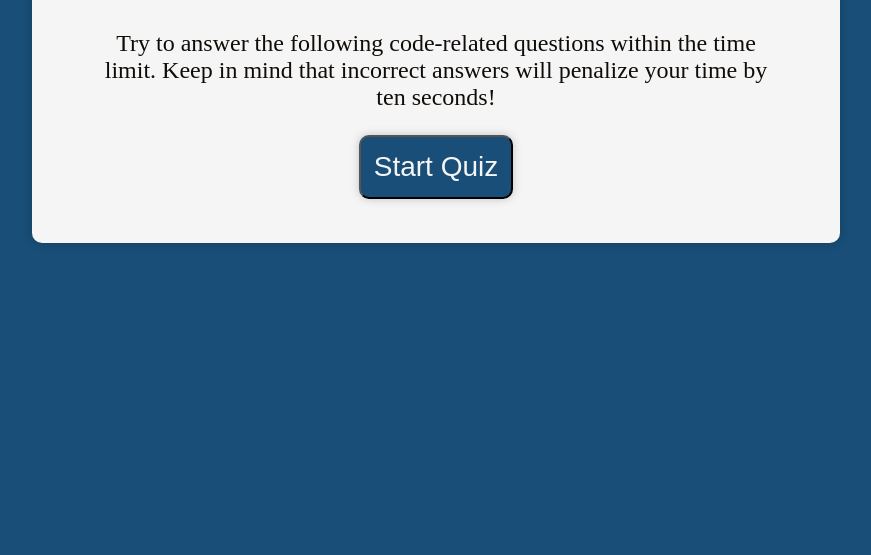
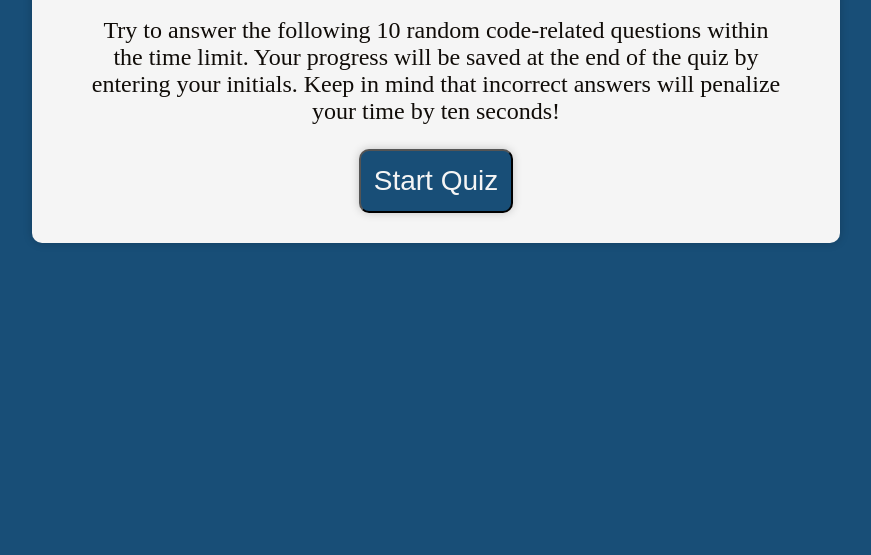
Before and after one commit to JMorante89/Coding-Quiz-Project, a plain HTML site: page index.html in a window 1280 px wide. Shown: the part 245-800 px from the top of the page, without its empty margins (204-1075 px from the left). Drawn offline with Linux system fonts and the light colour scheme.

```diff
--- a/assets/js/script.js
+++ b/assets/js/script.js
@@ -163,6 +163,7 @@ let questions = scrambleArray([
     'if (a ! null)',
     'if (a != null)')
 ]);
+
 
 // Define variables to store references to various DOM elements.
 const quizIntro = document.querySelector(".intro");
--- a/index.html
+++ b/index.html
@@ -14,7 +14,8 @@
     <!-- This will show the Starting Quiz intro with instructions on how to play -->
     <div class="intro">
         <h1>Coding Quiz</h1>
-        <p>Try to answer the following code-related questions within the time limit.
+        <p>Try to answer the following 10 random code-related questions within the time limit.
+            Your progress will be saved at the end of the quiz by entering your initials.
             Keep in mind that incorrect answers will penalize your time by ten seconds!</p>
         <button class="start">Start Quiz</button>
     </div>
```
Also changed, not shown: assets/images/Correct.png (added), assets/images/HighScores.png (added), assets/images/Homepage.png (added), assets/images/Incorrect.png (added), assets/images/Initials.png (added), assets/images/QuizQuestions.png (added), assets/images/StartButton.png (added), 4 other files.
